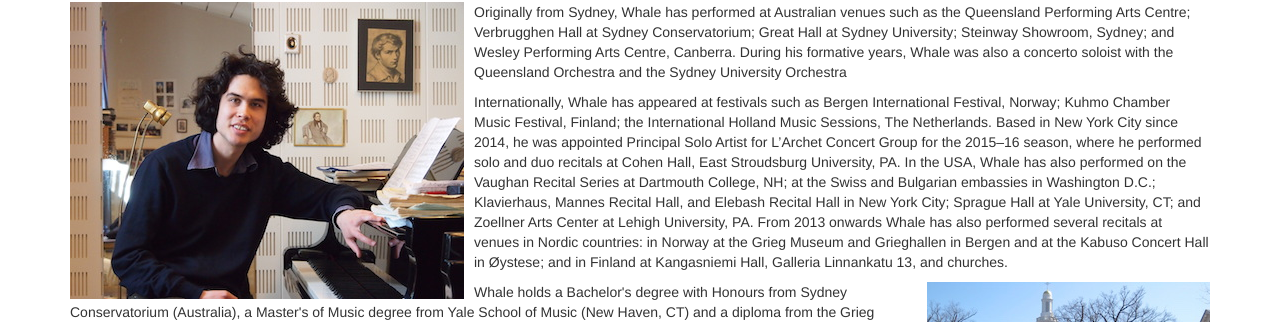
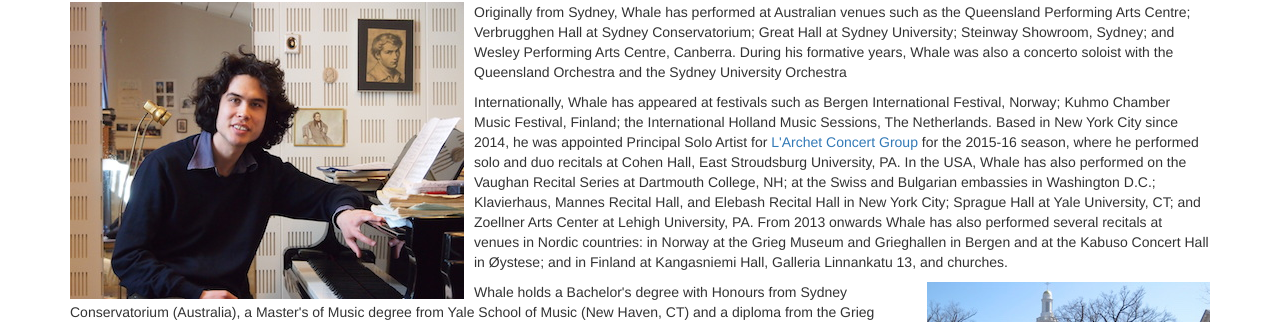
Before and after one commit to meichengwhale/stephenwhale, a plain HTML site: page biography_aug2016.html in a window 1280 px wide. Shown: the part 331-653 px from the top of the page. Drawn offline with nearby package versions, Linux system fonts and the light colour scheme.

Commit message:
Update biography_aug2016.html

```diff
--- a/biography_aug2016.html
+++ b/biography_aug2016.html
@@ -59,7 +59,7 @@ the Queensland Orchestra and the Sydney University Orchestra
 <p>
 Internationally, Whale has appeared at festivals such as Bergen International Festival, Norway;
 Kuhmo Chamber Music Festival, Finland; the International Holland Music Sessions, The Netherlands.
-Based in New York City since 2014, he was appointed Principal Solo Artist for L’Archet Concert Group for the 2015–16 season,
+Based in New York City since 2014, he was appointed Principal Solo Artist for <a href="http://larchetconcertgroup.com/index.php/cohen-hall-series">L'Archet Concert Group</a> for the 2015-16 season,
 where he performed solo and duo recitals at Cohen Hall, East Stroudsburg University, PA.
 In the USA, Whale has also performed on the Vaughan Recital Series at Dartmouth College, NH;
 at the Swiss and Bulgarian embassies in Washington D.C.; Klavierhaus, Mannes Recital Hall, and Elebash Recital Hall in New York City;
```
